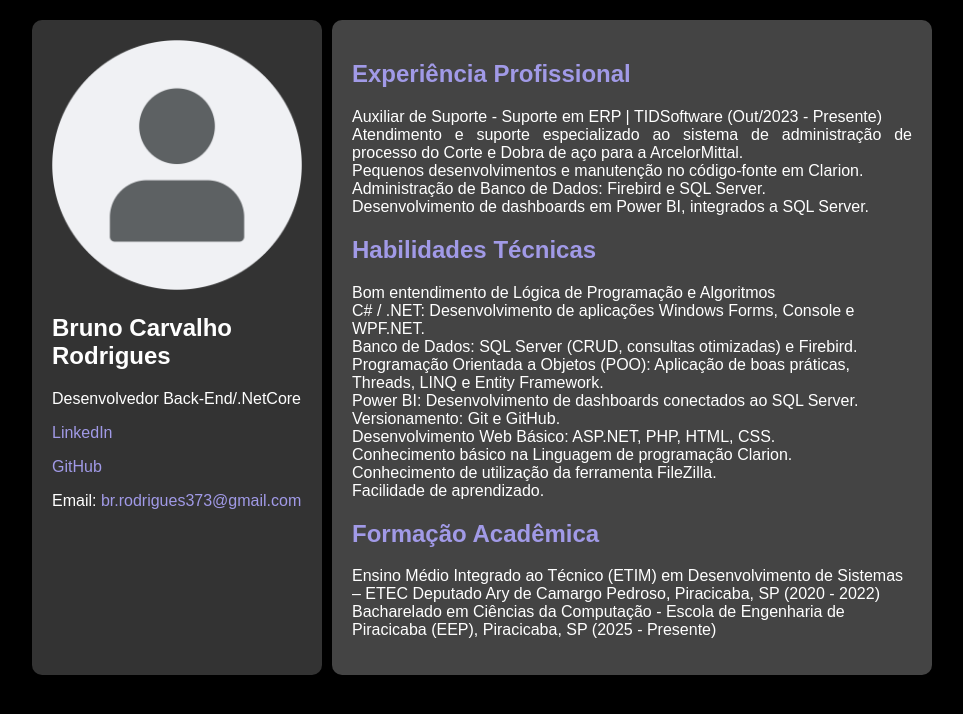
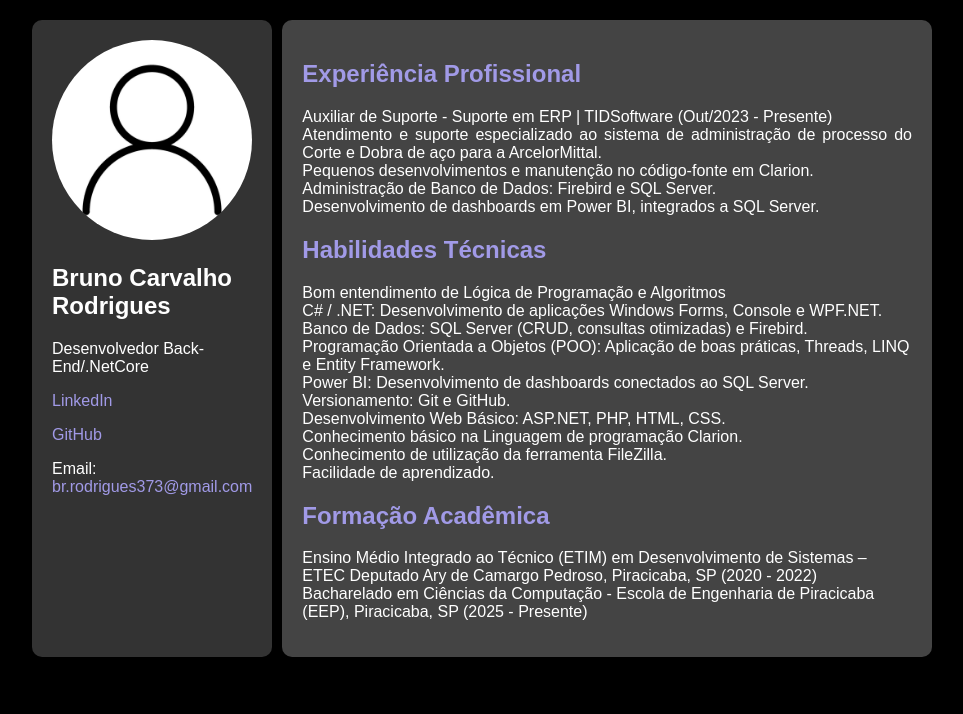
Before and after one commit to bruDRKz/AtividadeWeb, a plain HTML site: page index.html in a window 1280 px wide. Shown: the whole page, without its empty margins (158-1121 px from the left). Drawn offline with Linux system fonts and the light colour scheme.

Commit message:
Ajustes CSS

```diff
--- a/css/styles.css
+++ b/css/styles.css
@@ -6,13 +6,15 @@ body {
 
 .container {
     display: flex;
-    width: 80%;
+    width: 100%;
     max-width: 900px;
     margin: 20px auto;
 }
 
 img{
-    max-width: 250px;
+    width:100%;
+    border-radius: 250px;
+    margin-right: 20px;
 }
 
 .sidebar {
--- a/index.html
+++ b/index.html
@@ -9,7 +9,7 @@
 <body>
     <div class="container">
         <aside class="sidebar">
-            <img src="./assets/emptyimg.png" alt="">
+            <img src="./assets/iconzitos.jpg" alt="">
             <h2>Bruno Carvalho Rodrigues</h2>
             <p>Desenvolvedor Back-End/.NetCore</p>
             <div class="socialmedia">
```
Also changed, not shown: assets/iconzitos.jpg (added).
